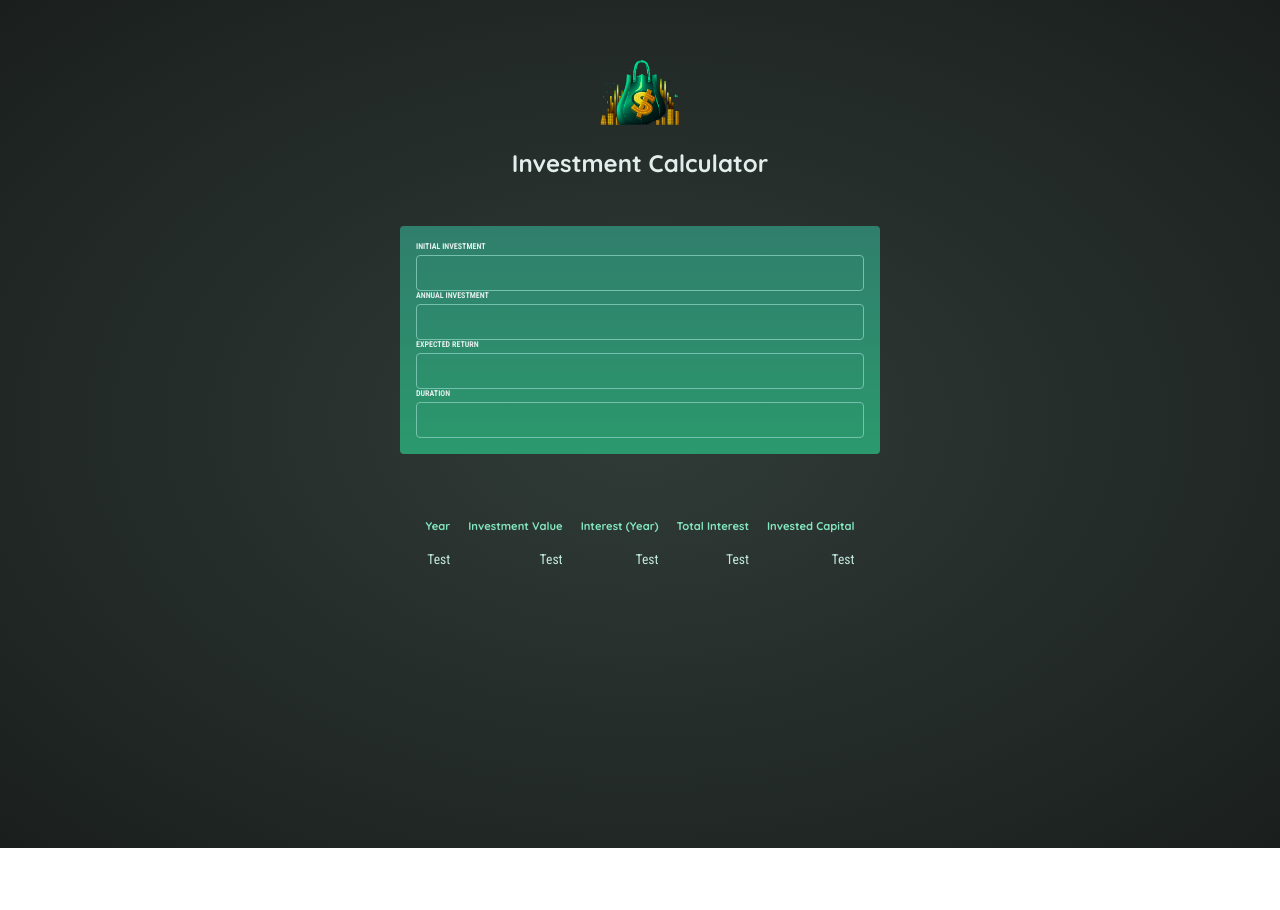
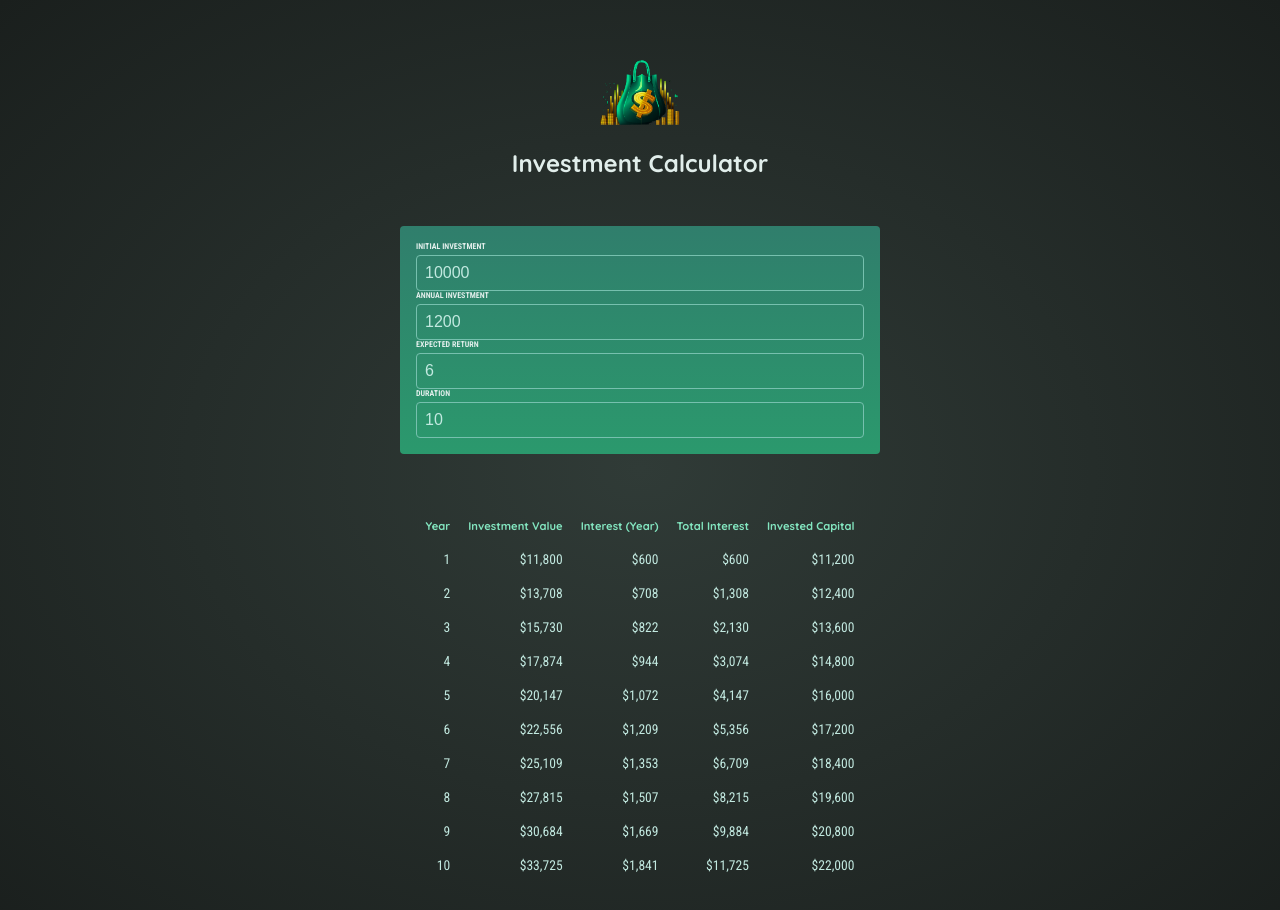
Before and after one commit to NealMatta/udemy-react-2023-playground, a React (Vite) app in the folder 05 Essentials Project/: page / in a window 1280 px wide. Shown: the top 910 px of the page. Before the commit the page ends 848 px from the top, so only its background shows below. Built offline with nearby package versions, Linux system fonts and the light colour scheme.

Commit message:
Works on loadup. Need to handle the changing of values

```diff
--- a/05 Essentials Project/index.html
+++ b/05 Essentials Project/index.html
@@ -7,6 +7,10 @@
     <title>React Investment Calculator</title>
   </head>
   <body>
+    <div id="header">
+			<img src="/investment-calculator-logo.png" alt="Logo" />
+			<h1>Investment Calculator</h1>
+		</div>
     <div id="root"></div>
     <script type="module" src="/src/index.jsx"></script>
   </body>
--- a/05 Essentials Project/src/App.jsx
+++ b/05 Essentials Project/src/App.jsx
@@ -1,13 +1,23 @@
-import Header from './components/Header';
+import { useState } from 'react';
+
+// Components
 import UserInput from './components/UserInput';
 import Results from './components/Results';
 
 function App() {
+	const [values, setValues] = useState({
+		initialInvestment: 10000,
+		annualInvestment: 1200,
+		expectedReturn: 6,
+		duration: 10,
+	});
+
 	return (
 		<>
-			<Header />
-			<UserInput />
-			<Results />
+			{/* Decided to remove the header from here since I didn't want it to be re-rendered */}
+			{/* <Header /> */}
+			<UserInput values={values} />
+			<Results values={values} />
 		</>
 	);
 }
--- a/05 Essentials Project/src/components/Results.jsx
+++ b/05 Essentials Project/src/components/Results.jsx
@@ -1,4 +1,9 @@
-export default function Results() {
+import { calculateInvestmentResults } from '../util/investment';
+import { formatter } from '../util/investment';
+
+export default function Results({ values }) {
+	const annualData = calculateInvestmentResults(values);
+
 	return (
 		<table id="result">
 			<thead>
@@ -11,13 +16,29 @@ export default function Results() {
 				</tr>
 			</thead>
 			<tbody>
-				<tr>
-					<td>Test</td>
-					<td>Test</td>
-					<td>Test</td>
-					<td>Test</td>
-					<td>Test</td>
-				</tr>
+				{annualData &&
+					annualData.map((val) => {
+						return (
+							<tr key={val.year}>
+								<td>{val.year}</td>
+								<td>{formatter.format(val.valueEndOfYear)}</td>
+								<td>{formatter.format(val.interest)}</td>
+								<td>
+									{formatter.format(
+										val.valueEndOfYear -
+											(val.year * val.annualInvestment +
+												values.initialInvestment)
+									)}
+								</td>
+								<td>
+									{formatter.format(
+										val.year * val.annualInvestment +
+											values.initialInvestment
+									)}
+								</td>
+							</tr>
+						);
+					})}
 			</tbody>
 		</table>
 	);
--- a/05 Essentials Project/src/components/UserInput.jsx
+++ b/05 Essentials Project/src/components/UserInput.jsx
@@ -1,21 +1,37 @@
-export default function UserInput() {
+export default function UserInput({ values }) {
 	return (
 		<div id="user-input">
 			<div>
 				<label>Initial Investment</label>
-				<input type="number" id="initialInvestment" />
+				<input
+					type="number"
+					id="initialInvestment"
+					defaultValue={values.initialInvestment}
+				/>
 			</div>
 			<div>
 				<label>Annual Investment</label>
-				<input type="number" id="annualInvestment" />
+				<input
+					type="number"
+					id="annualInvestment"
+					defaultValue={values.annualInvestment}
+				/>
 			</div>
 			<div>
 				<label>Expected Return</label>
-				<input type="number" id="expectedReturn" />
+				<input
+					type="number"
+					id="expectedReturn"
+					defaultValue={values.expectedReturn}
+				/>
 			</div>
 			<div>
 				<label>Duration</label>
-				<input type="number" id="duration" />
+				<input
+					type="number"
+					id="duration"
+					defaultValue={values.duration}
+				/>
 			</div>
 		</div>
 	);
```
